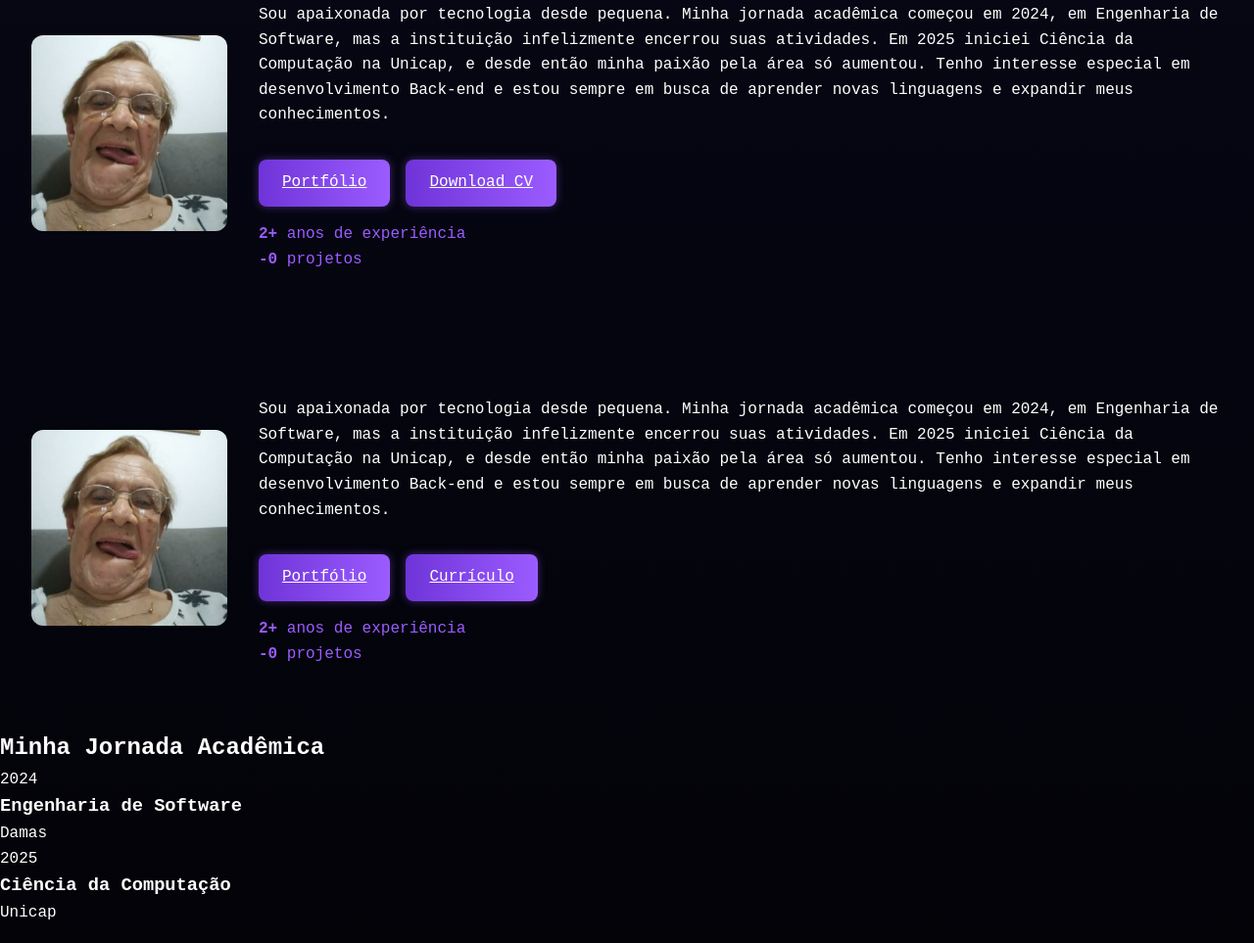
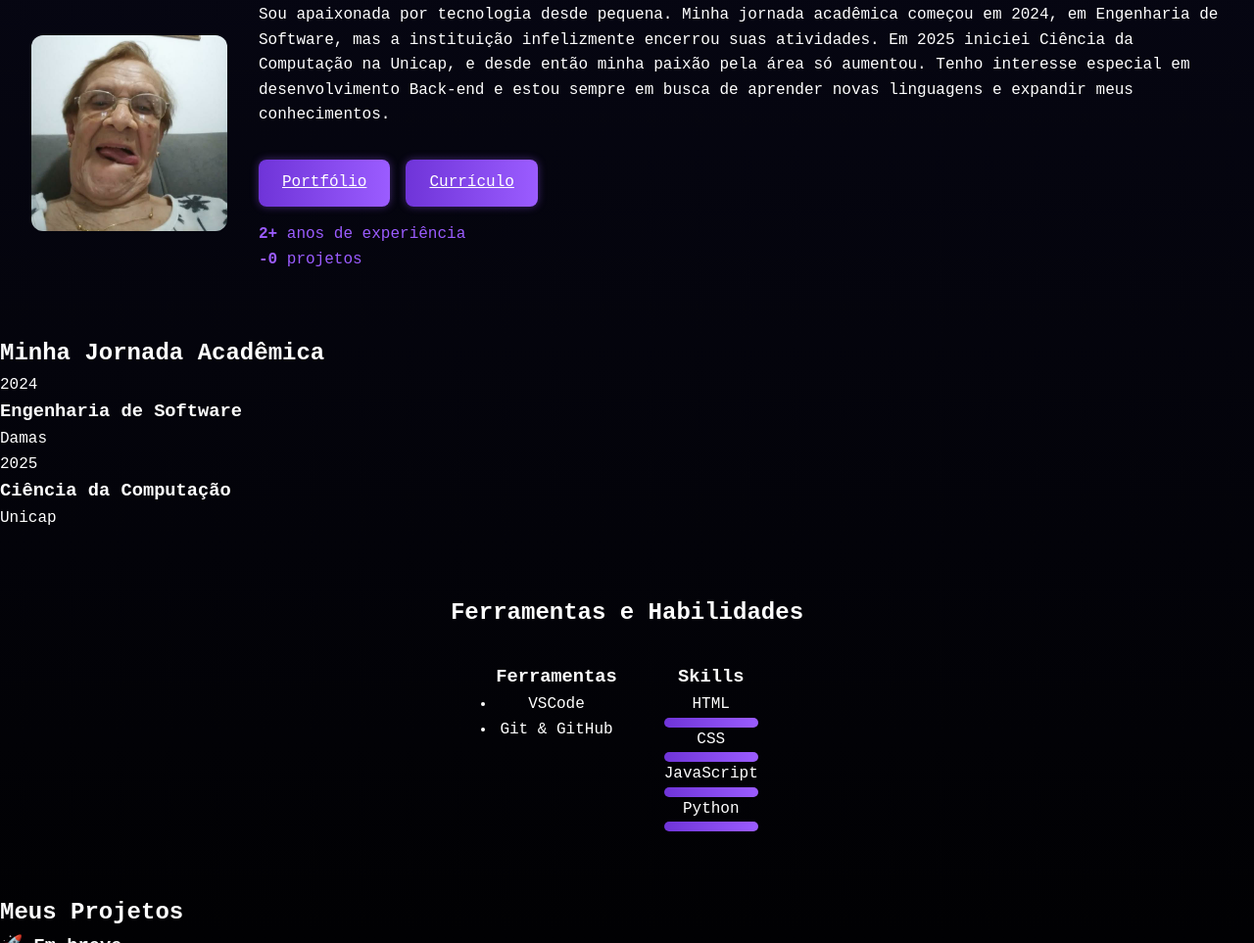
Before and after one commit to RackelGonzaga/Portfolio, a plain HTML site: page Portifolio2/index.html in a window 1280 px wide. Shown: the part 861-1824 px from the top of the page at 98% size. Drawn offline with Linux system fonts and the light colour scheme; a script that the page names is missing.

Commit message:
Update index.html
mudei: skills, formação, contato, projeto
retirada de hidden

```diff
--- a/Portifolio2/index.html
+++ b/Portifolio2/index.html
@@ -6,7 +6,7 @@
   <title>Meu Portfólio</title>
   <link rel="stylesheet" href="style.css">
 </head>
-  <script>
+<script>
   const observer = new IntersectionObserver((entries) => {
     entries.forEach(entry => {
       if (entry.isIntersecting) {
@@ -19,7 +19,8 @@
   const sections = document.querySelectorAll('.hidden');
   sections.forEach(section => observer.observe(section));
 </script>
-<body>
+
+
 
 <!-- header -->
 <header>
@@ -54,7 +55,7 @@
     </p>
     <div class="buttons">
       <a href="#projects" class="btn">Portfólio</a>
-      <a href="curriculo.pdf" download class="btn">Download CV</a>
+      <a href="curriculo.pdf" download class="btn">Currículo</a>
     </div>
     <div class="stats">
       <p><strong>2+</strong> anos de experiência</p>
@@ -63,26 +64,7 @@
   </div>
 </section>
 
-<!-- Sobre -->
-<section id="about" class="about">
-  <div class="profile-pic">
-    <img src="img/minha.jpg" alt="Foto de perfil">
-  </div>
-  <div class="profile-text">
-    <p>
-      Sou apaixonada por tecnologia desde pequena. Minha jornada acadêmica começou em 2024, em Engenharia de Software, mas a instituição infelizmente encerrou suas atividades. Em 2025 iniciei Ciência da Computação na Unicap, e desde então minha paixão pela área só aumentou. Tenho interesse especial em desenvolvimento Back-end e estou sempre em busca de aprender novas linguagens e expandir meus conhecimentos.
-    </p>
-    <div class="buttons">
-      <a href="#projects" class="btn">Portfólio</a>
-      <a href="curriculo.pdf" download class="btn">Currículo</a>
-    </div>
-    <div class="stats">
-      <p><strong>2+</strong> anos de experiência</p>
-      <p><strong>-0</strong> projetos</p>
-    </div>
-  </div>
-</section>
-  <!--Formação-->
+<!--Formação-->
 <section id="education" class="timeline">
   <h2>Minha Jornada Acadêmica</h2>
 
@@ -108,7 +90,7 @@
 
   <div class="skills-container">
 
-<!-- Ferramentas -->
+    <!-- Ferramentas -->
     <div class="card">
       <h3>Ferramentas</h3>
       <ul>
```
